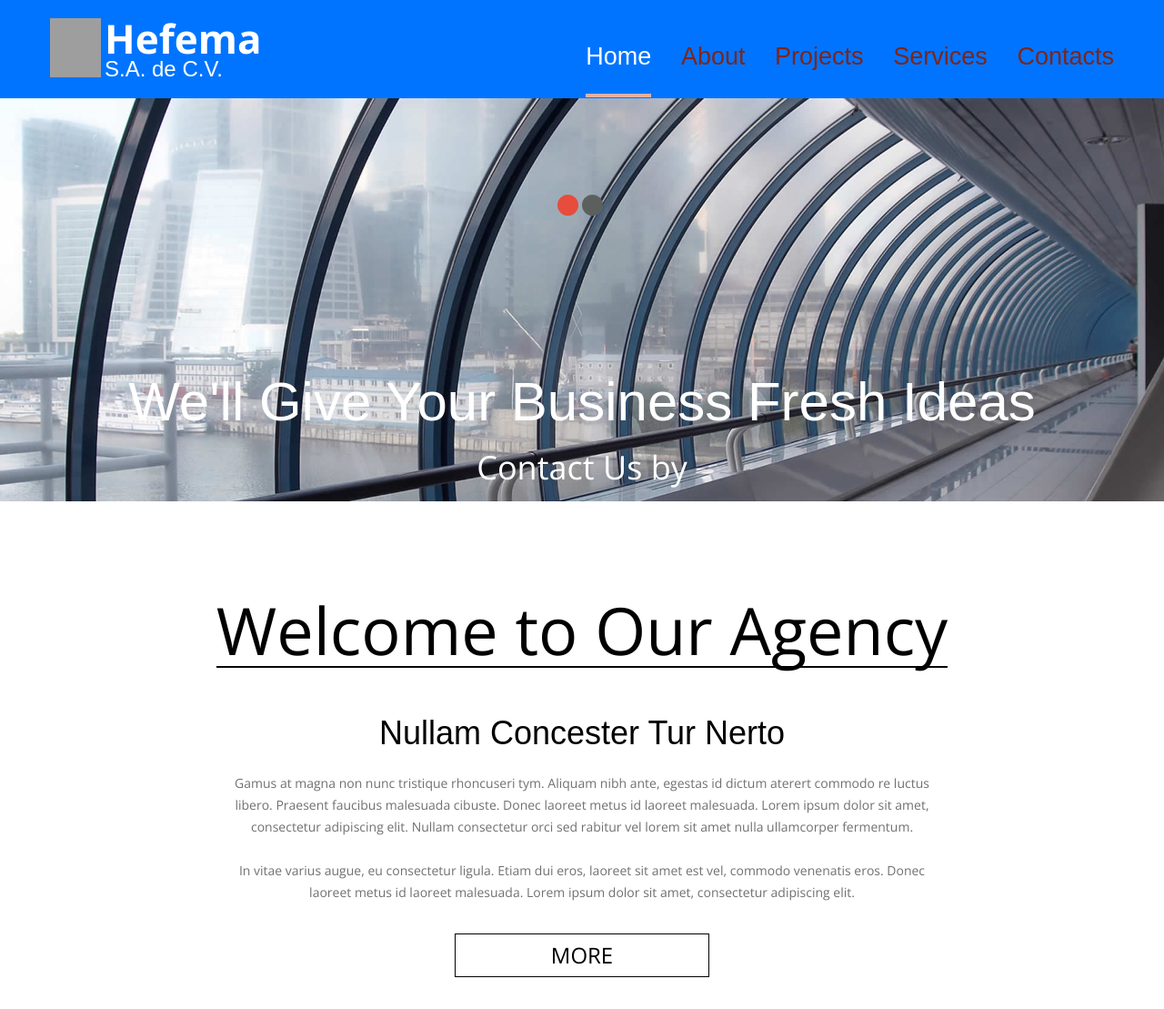
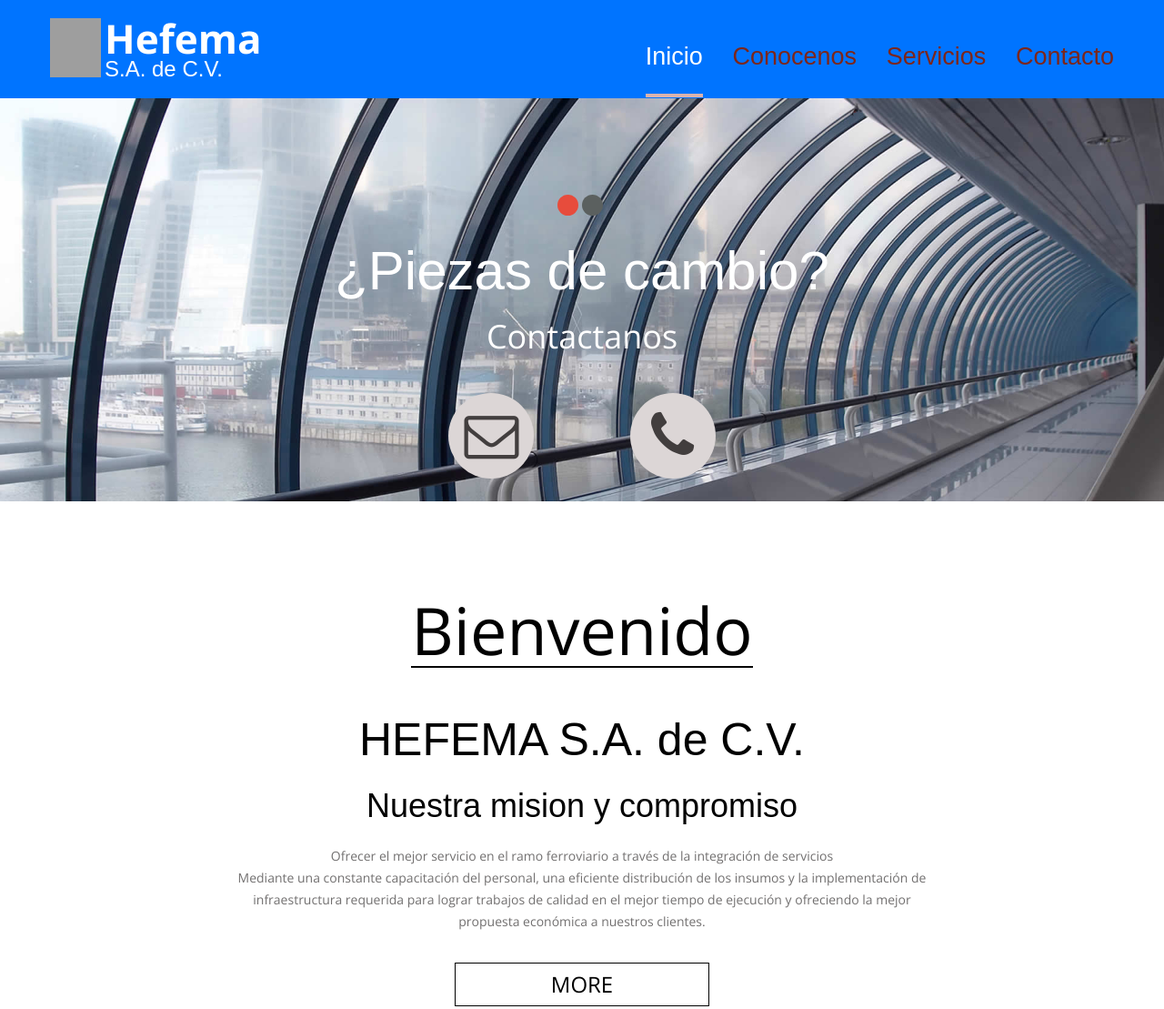
Before and after one commit to emaldonadoc/newHefemaFront, a website: page index.html in a window 1280 px wide. Shown: the top 1109 px of the page at 91% size. Drawn offline with nearby package versions, Linux system fonts and the light colour scheme; grey boxes are pictures that could not be loaded; a web font is replaced by a local one.

Commit message:
Change markup

```diff
--- a/index.html
+++ b/index.html
@@ -49,23 +49,10 @@
 					<h1><a href="index.html">Hefema</a><span>S.A. de C.V.</span></h1>
 					<nav>
 						<ul class="sf-menu">
-							<li class="current"><a href="index.html">Home</a>
-								<ul>
-									<li><a href="#">Lorem ipsum</a></li>
-									<li><a href="#">Lorem ipsum</a>
-										<ul>
-											<li><a href="#">Lorem ipsum</a></li>
-											<li><a href="#">Lorem ipsum</a></li>
-											<li><a href="#">Lorem ipsum</a></li>
-										</ul>
-									</li>
-									<li><a href="#">Lorem ipsum</a></li>
-								</ul>
-							</li>
-							<li><a href="index-1.html">About</a></li>
-							<li><a href="index-2.html">Projects</a></li>
-							<li><a href="index-3.html">Services</a></li>
-							<li><a href="index-4.html">Contacts</a></li>
+							<li class="current"><a href="/">Inicio</a></li>
+							<li><a href="index-1.html">Conocenos</a></li>
+							<li><a href="index-2.html">Servicios</a></li>
+							<li><a href="index-4.html">Contacto</a></li>
 						</ul>
 					</nav>
 				</div>
@@ -82,24 +69,23 @@
 			<div id="camera_wrap">
 				<div class="item" data-src="images/index_img_slider-1.jpg">
 					<div class="camera_caption fadeIn">
-						<h3>We'll Give Your Business Fresh Ideas</h3>
-						<p>Contact Us by</p>
-						<!--
+						<h3>¿Piezas de cambio?</h3>
+						<p>Contactanos</p>
+
 						<a href="#" class="btn bd-ra"><span class="fa fa-envelope-o"></span></a>
 						<a href="#" class="btn bd-ra"><span class="fa fa-phone"></span></a>
-						<a href="#" class="btn bd-ra"><span class="fa fa-map-marker"></span></a>
-					-->
+
 					</div>
 				</div>
 				<div class="item" data-src="images/index_img_slider-2.jpg">
 					<div class="camera_caption fadeIn">
-						<h3>We'll Make You Noticeable</h3>
-						<p>Contact Us by</p>
-						<!--
+						<h3>¿Necesitas ayuda?</h3>
+						<p>Contactanos podemos ayudarte</p>
+
 						<a href="#" class="btn bd-ra"><span class="fa fa-envelope-o"></span></a>
 						<a href="#" class="btn bd-ra"><span class="fa fa-phone"></span></a>
-						<a href="#" class="btn bd-ra"><span class="fa fa-map-marker"></span></a>
-					-->
+
+
 					</div>
 				</div>
 			</div>
@@ -110,10 +96,12 @@
 			<div class="row">
 				<div class="grid_12">
 					<header>
-						<h2><span>Welcome to Our Agency</span></h2>
+						<h2><span>Bienvenido</span></h2>
+						<h3><span>HEFEMA S.A. de C.V.</span></h3>
 					</header>
-					<h4><a href="#">Nullam Concester Tur Nerto</a></h4>
-					<p>Gamus at magna non nunc tristique rhoncuseri tym. Aliquam nibh ante, egestas id dictum aterert commodo re luctus libero. Praesent faucibus malesuada cibuste. Donec laoreet metus id laoreet malesuada. Lorem ipsum dolor sit amet, consectetur adipiscing elit. Nullam consectetur orci sed rabitur vel lorem sit amet nulla ullamcorper fermentum. <br><br>In vitae varius augue, eu consectetur ligula. Etiam dui eros, laoreet sit amet est vel, commodo venenatis eros. Donec laoreet metus id laoreet malesuada. Lorem ipsum dolor sit amet, consectetur adipiscing elit.</p>
+					<h4><a href="#">Nuestra mision y compromiso</a></h4>
+					<p>Ofrecer el mejor servicio en el ramo ferroviario a través de la integración de servicios</p>
+					<p>Mediante una constante capacitación del personal, una eficiente distribución de los insumos y la implementación de infraestructura requerida para lograr trabajos de calidad en el mejor tiempo de ejecución y ofreciendo la mejor propuesta económica a nuestros clientes.</p>
 					<a href="#" class="btn">more</a>
 				</div>
 			</div>
--- a/package.json
+++ b/package.json
@@ -10,7 +10,8 @@
     "build": "browserify -t [babelify --presets [es2015 react] ] app.js > build.js",
     "watch": "watchify -t [babelify --presets [es2015 react] ] app.js -o build.js -v",
     "release": "node minify.js",
-    "dev": "watchify -t [babelify --presets [es2015 react] ] app.js -o build.js -v & beefy index.html"
+    "dev": "watchify -t [babelify --presets [es2015 react] ] app.js -o build.js -v & beefy index.html",
+    "server": "beefy index.html"
   },
   "devDependencies": {
     "beefy": "*",
```
